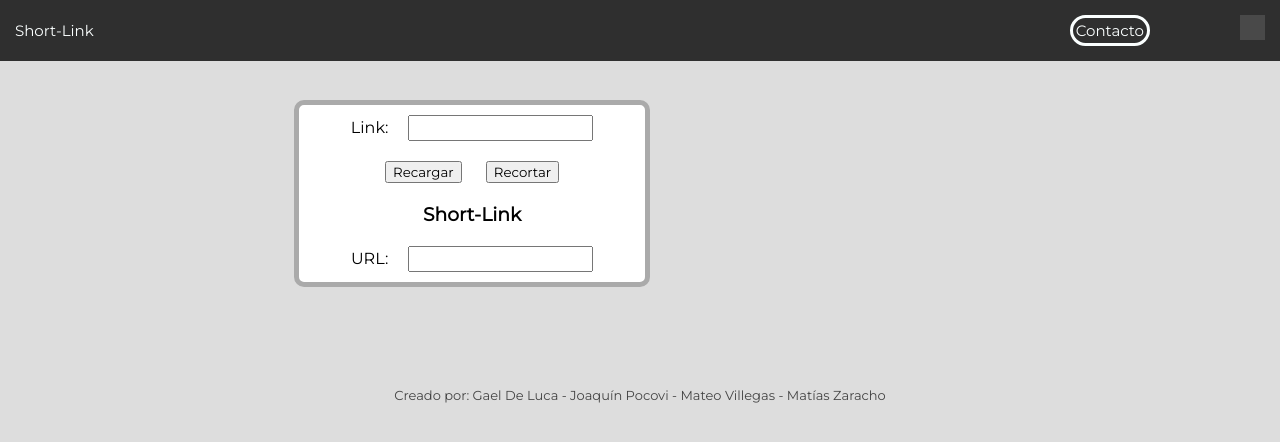
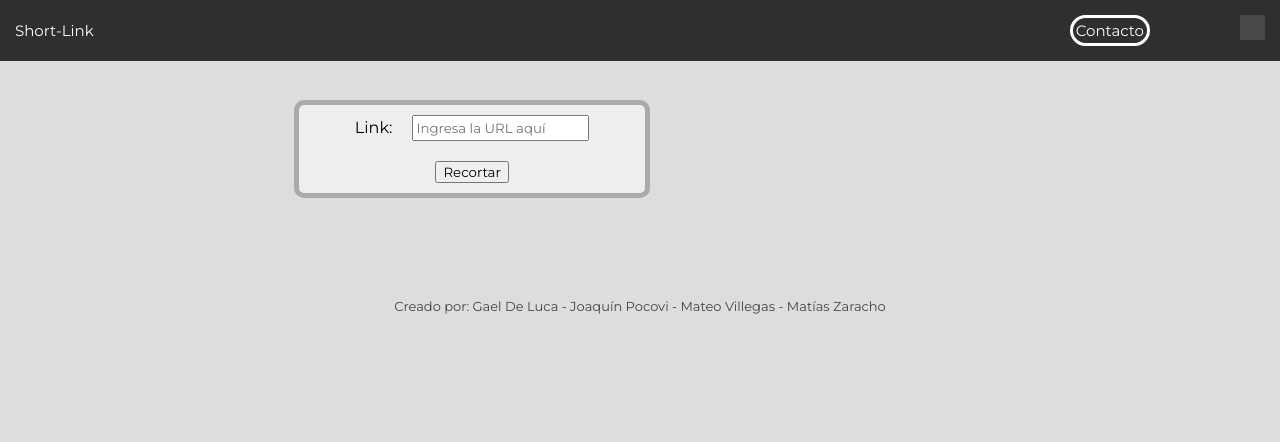
Before and after one commit to GROOTScorer/acortador-url, a React (Create React App) app: page / in a window 1280 px wide. Shown: the top 442 px of the page. Built offline with nearby package versions, Linux system fonts and the light colour scheme; grey boxes are pictures that could not be loaded.

Commit message:
Agregado el back-end y referencias a las URLs

```diff
--- a/src/Main.css
+++ b/src/Main.css
@@ -10,6 +10,7 @@ body {
 
 label, input, button, h3 {
   margin: 10px;
+  font-family: 'Montserrat', sans-serif;
 }
 
 label {
@@ -33,7 +34,7 @@ footer{
   border-radius: 10px;
   margin-top: 100px;
   width: 50%;
-  background-color: white;
+  background-color: #eeeeee;
   font-family: 'Montserrat', sans-serif;
 }
 
--- a/src/Main.js
+++ b/src/Main.js
@@ -1,21 +1,54 @@
+import React, { useState } from 'react';
 import './Main.css';
 
 function Main() {
+  const [url, setUrl] = useState('');
+  const [shortUrl, setShortUrl] = useState('');
+
+  const handleSubmit = async (event) => {
+    event.preventDefault();
+    try {
+      const response = await fetch('http://localhost:8000/createshorturl', {
+        method: 'POST',
+        headers: {
+          'Content-Type': 'application/json',
+        },
+        body: JSON.stringify({ url }),
+      });
+
+      if (!response.ok) {
+        throw new Error('La solicitud falló');
+      }
+
+      const data = await response.json();
+      setShortUrl(data.shortUrl);
+    } catch (error) {
+      console.error('Error al acortar la URL:', error);
+    }
+  };
+
+
   return (
     <>
     <div className='Home'>
       <div className="Container">
-      <label htmlFor="link">Link:</label>
-      <input type="text" name="link" id="idlink" />
+      <form onSubmit={handleSubmit}>
+        <label htmlFor="link">Link:</label>
+        <input
+          type="text"
+          placeholder="Ingresa la URL aquí"
+          value={url}
+          onChange={(e) => setUrl(e.target.value)}
+        />
+        <br/>
+        <button type="submit">Recortar</button>
+      </form>
 
-      <br/>
-
-      <button name="Boton1" id="IdBoton1">Recargar</button> <button name="Boton2" id="IdBoton2">Recortar</button>
-      <h3>Short-Link</h3>
-
-      <label htmlFor="url">URL:</label>
-      <input type="text" name="URL" id="idurl" />
-
+      {shortUrl && (
+        <p>
+          URL Acortada: <a href={shortUrl} target="_blank" rel="noopener noreferrer">{shortUrl}</a>
+        </p>
+      )}
       </div>
       <footer>Creado por: Gael De Luca - Joaquín Pocovi - Mateo Villegas - Matías Zaracho</footer>
     </div>
```
